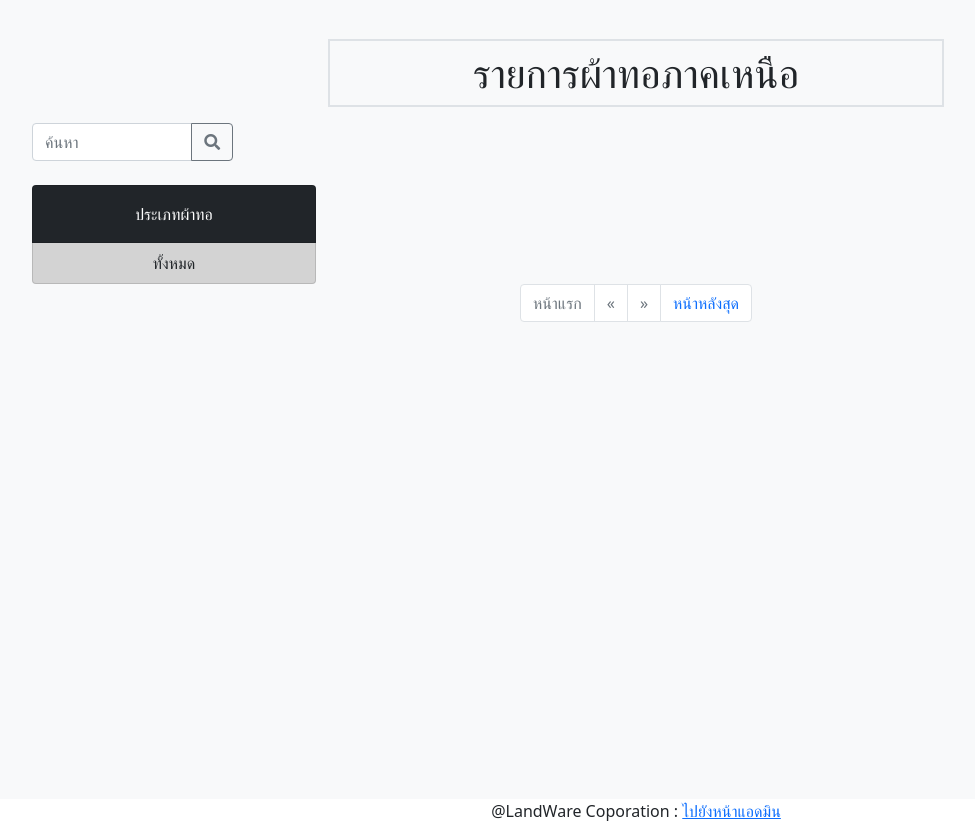
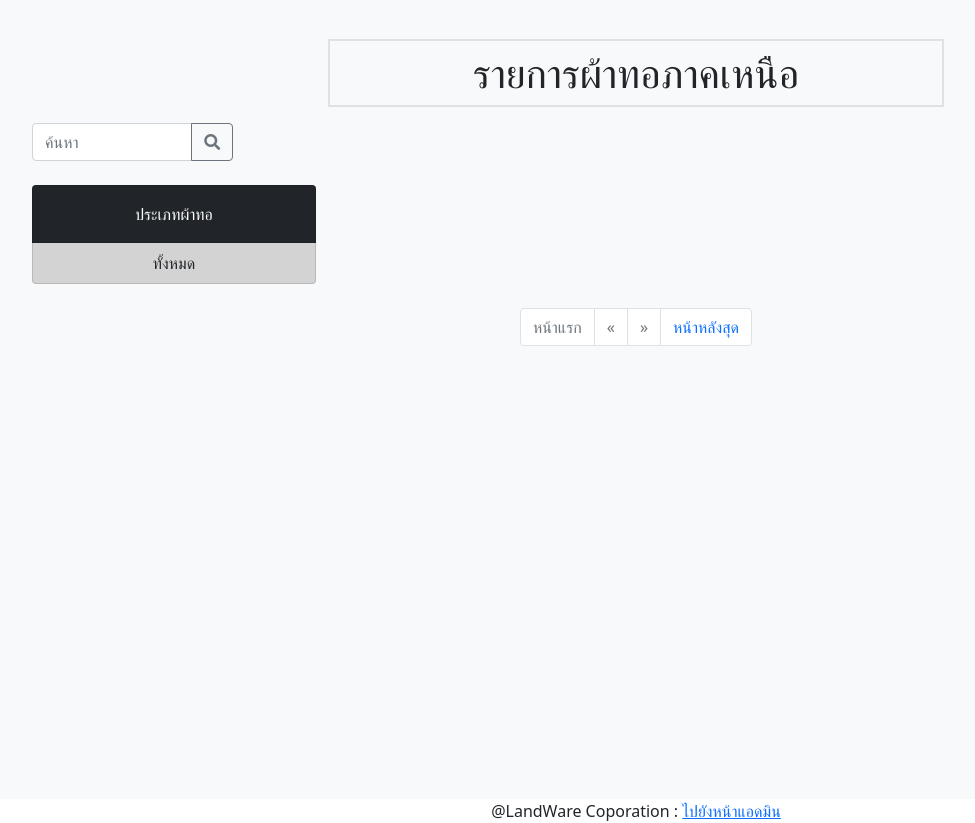
Before and after one commit to MrArthur007/myproject_01, a PHP site: page /silk_show.php in a window 1280 px wide. Shown: the part 63-886 px from the top of the page, without its empty margins (4-979 px from the left). Run offline with PHP 8.4, Linux system fonts and the light colour scheme; data that the repository does not hold is empty; some libraries are stand-ins or nearby versions.

Commit message:
update 10.10 pm

```diff
--- a/Admin/CSS/index_admin.css
+++ b/Admin/CSS/index_admin.css
@@ -443,11 +443,6 @@
 
 
 
-
-
-
-
-
   /* Table CSS */
 
   body {
--- a/silk_show.php
+++ b/silk_show.php
@@ -89,7 +89,7 @@
             </div>
             <div class="d-flex col-8">
                 <?php foreach ($result_data as $row_data) { ?>
-                <div class="d-flex col-12 col-sm-4 p-4">
+                <div class="col-12 col-sm-4 p-4">
                     <div class="card p-3">
                         <img src="Admin/conf/silk_detail_img/<?php echo $row_data['images']; ?>" class="card-img-top img-thumbnail" alt="...">
                         <div class="card-body">
@@ -101,7 +101,9 @@
                 </div>
                 <?php } ?>
             </div>
-            <div class="col-6 m-auto">
+        </div>
+        <div class="row">
+            <div class="col-8 m-auto">
             <nav aria-label="Page navigation example">
                 <ul class="pagination justify-content-center">
                     <li class="page-item <?=$page > 1 ? '' : 'disabled'?>">
```
